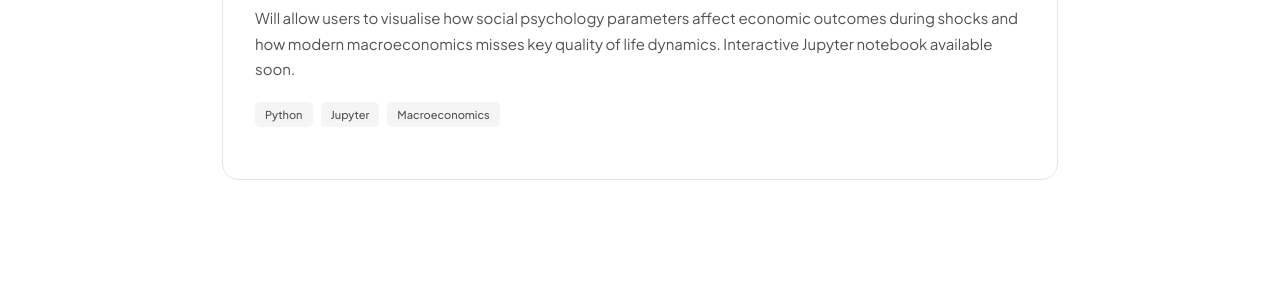
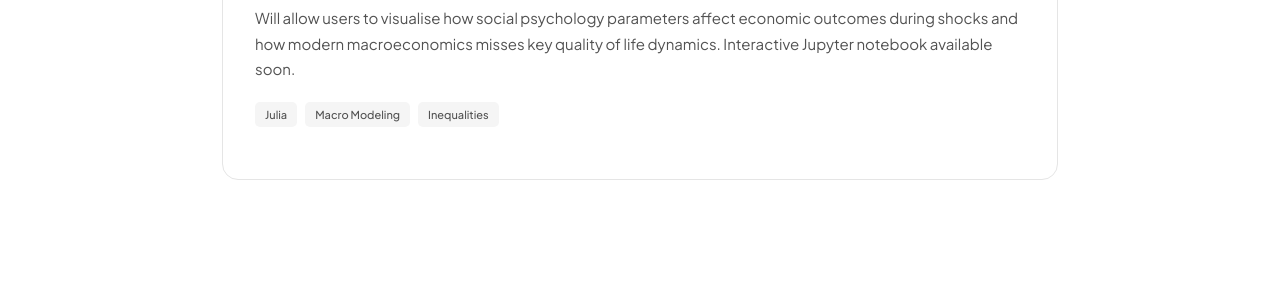
Before and after one commit to conway1521/conway1521.github.io, a Jekyll site: the page built from applied.html, in a window 1280 px wide and 900 px high, scrolled down 952 px. Shown: the part 346-646 px from the top of the window. Built offline with Jekyll 4.4.1, drawn with Linux system fonts in a browser that asks for light colours.

Commit message:
Update applied.html

```diff
--- a/applied.html
+++ b/applied.html
@@ -43,9 +43,9 @@ title: Applied
             </div>
             <p class="applied-card-description">Will allow users to visualise how social psychology parameters affect economic outcomes during shocks and how modern macroeconomics misses key quality of life dynamics. Interactive Jupyter notebook available soon.</p>
             <div class="applied-card-meta">
-                <span class="project-tag">Python</span>
-                <span class="project-tag">Jupyter</span>
-                <span class="project-tag">Macroeconomics</span>
+                <span class="project-tag">Julia</span>
+                <span class="project-tag">Macro Modeling</span>
+                <span class="project-tag">Inequalities</span>
             </div>
         </div>
     </article>
```
